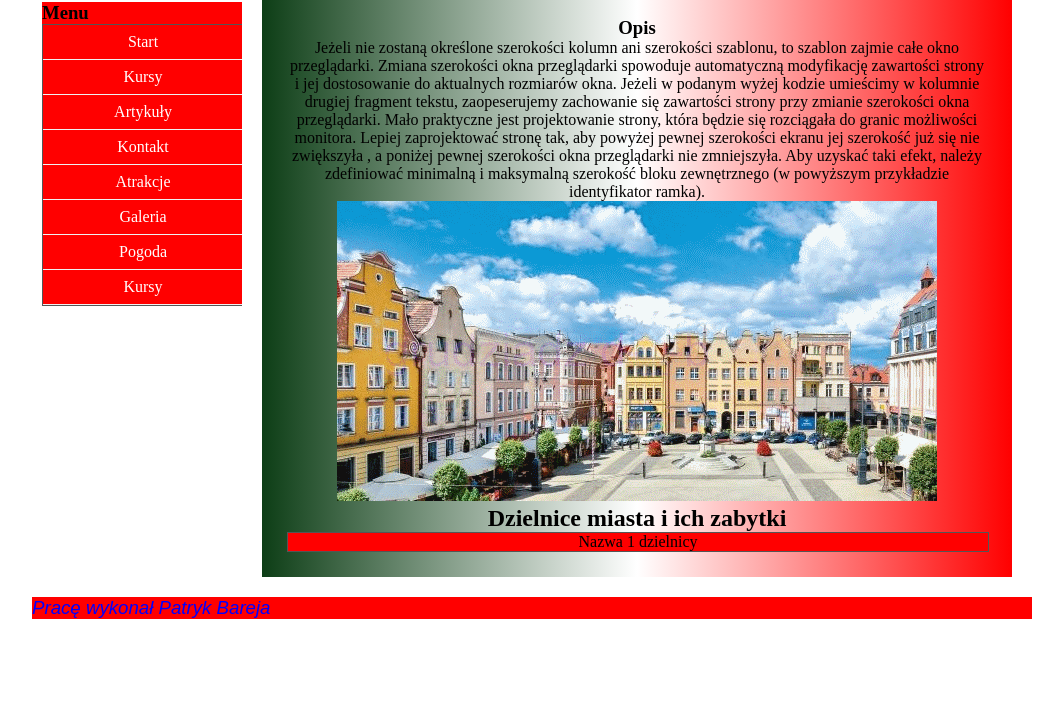
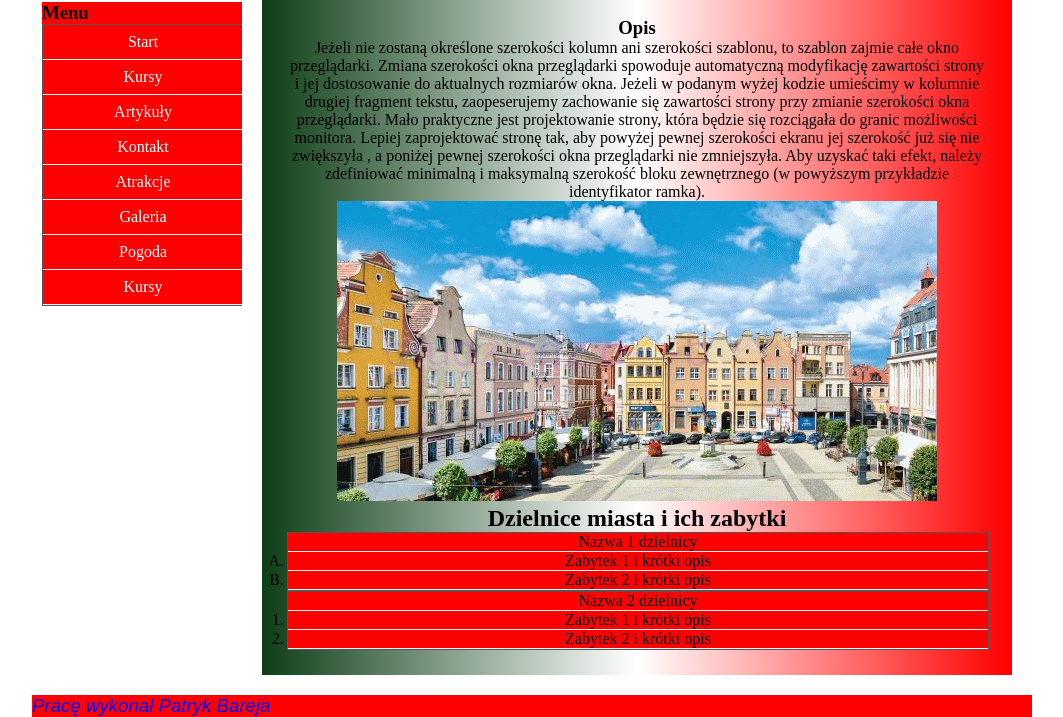
Before and after one commit to mezadim/PatrykB, a plain HTML site: page index.html in a window 1280 px wide. Shown: the part 222-939 px from the top of the page, without its empty margins (108-1171 px from the left). Before the commit the page ends 841 px from the top, so only its background shows below. Drawn offline with Linux system fonts and the light colour scheme.

Commit message:
Update index.html

```diff
--- a/index.html
+++ b/index.html
@@ -45,9 +45,22 @@
              <img src="grzudziadz%20fajny.gif" alt="gif">
                <br>
                <h1>Dzielnice miasta i ich zabytki</h1>
-               <ul>
-                 Nazwa 1 dzielnicy
-               </ul>
+
+                 <ul type="square">
+                 <li>Nazwa 1 dzielnicy</li>
+               <ol type="A">
+                 <li>Zabytek 1 i krótki opis</li>
+                 <li>Zabytek 2 i krótki opis</li>
+               </ol>
+                 </ul>
+
+                  <ul type="square">
+                 <li>Nazwa 2 dzielnicy</li>
+               <ol type="circle">
+                 <li>Zabytek 1 i krótki opis</li>
+                 <li>Zabytek 2 i krótki opis</li>
+               </ol>
+                 </ul>
              </section>
 
              <footer id="stopka">Pracę wykonał Patryk Bareja</footer>
```
